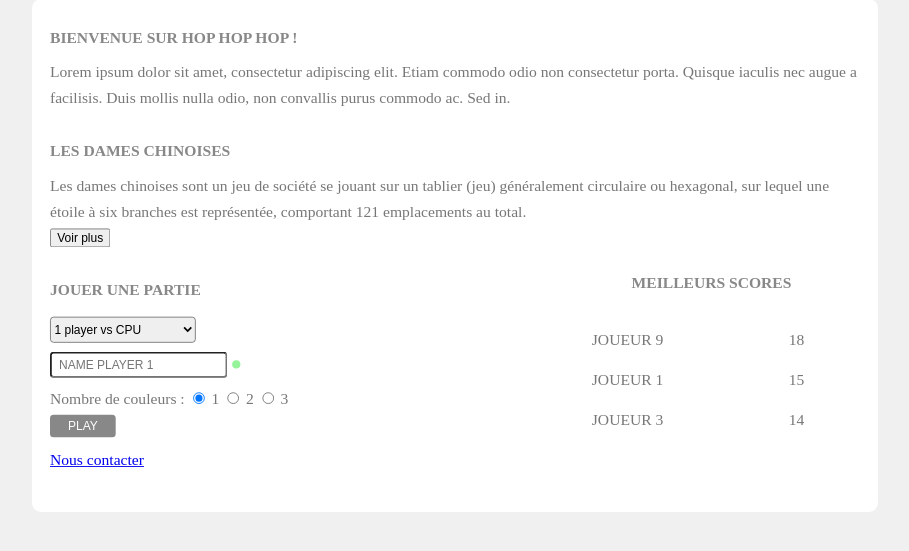
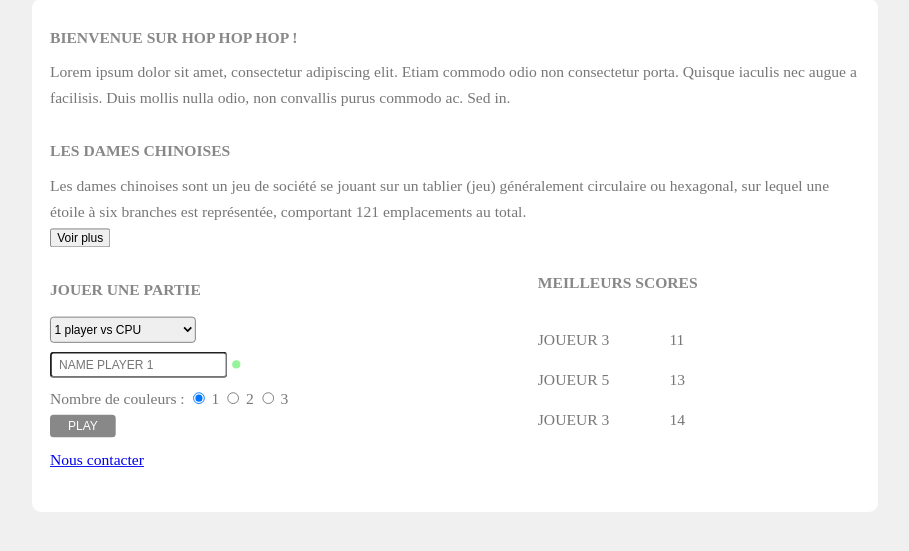
Before and after one commit to Khornya/dames-chinoises, a PHP site: page /home.php in a window 1280 px wide. Shown: the part 134-685 px from the top of the page, without its empty margins (185-1094 px from the left). Run offline with PHP 8.4, Linux system fonts and the light colour scheme; data comes from the database, SQL or seed files in the repository.

Commit message:
bug fix
bouton see more
image de fond du plateau
ordre des meilleurs scores

```diff
--- a/home.php
+++ b/home.php
@@ -23,7 +23,7 @@
           <p>
           Les dames chinoises sont un jeu de société se jouant sur un tablier (jeu) généralement circulaire ou hexagonal, sur lequel une étoile à six branches est représentée, comportant 121 emplacements au total.
           </p>
-          <div id="seemore">
+          <div id="seemore" style='display:none'>
             orem ipsum dolor sit amet, consectetur adipiscing elit. Etiam commodo odio non consectetur porta. Quisque iaculis nec augue a facilisis. Duis mollis nulla odio, non convallis purus commodo ac. Sed in. orem ipsum dolor sit amet, consectetur adipiscing elit. Etiam commodo odio non consectetur porta. Quisque iaculis nec augue a facilisis. Duis mollis nulla odio, non convallis purus commodo ac. Sed in.
           </div>
           <button id="voirPlus" onclick="seemore()">Voir plus</button>
@@ -76,13 +76,13 @@
           <?php
             try
             {
-              $bdd = new PDO('mysql:host=localhost;dbname=dames_chinoises;charset=utf8', 'root', 'root');
+              $bdd = new PDO('mysql:host=localhost;dbname=dames_chinoises;charset=utf8', 'root', '');
             }
               catch(Exception $e)
             {
               die('Erreur : '.$e->getMessage());
             }
-            $reponse = $bdd->query('SELECT nom, score FROM scores ORDER BY score DESC LIMIT 0, 3');
+            $reponse = $bdd->query('SELECT nom, score FROM scores ORDER BY score ASC LIMIT 0, 3');
             while ($donnees = $reponse->fetch())
             {
               echo "<tr>";
--- a/style.css
+++ b/style.css
@@ -80,11 +80,6 @@
   padding: 10px 0px;
 }
 
-#seemore
-{
-  display: none;
-}
-
 #main_wrapper
 {
   width: 900px;
@@ -96,30 +91,9 @@
   margin-top: 50px;
 }
 
-#main_title
-{
-  flex-direction: column;
-  justify-content: flex-end;
-}
-
-#banner
-{
-  margin: auto;
-  display: none; /* penser à remettre */
-}
-
 #game
 {
   width:60%;
-/*  border: 5px solid green;*/
-}
-
-#score
-{
-  width:30%;
-  text-align: left;
-/*  border: 5px solid red;*/
-  margin-left: 60px;
 }
 
 #test
@@ -133,17 +107,17 @@
   display: flex;
   justify-content: space-between;
   align-items: center;
-  background-image: url(images/board.png);
-  background-repeat: no-repeat;
-  background-position: center;
-  background-size: contain;
 }
 
 #board
 {
   display: flex;
   flex-direction: column;
-  padding-left: 10px;
+  background-image: url(images/board.png);
+  background-repeat: no-repeat;
+  background-position: center;
+  background-size: contain;
+  min-width: 650px;
 }
 
 .line
@@ -169,7 +143,6 @@
   margin-left: 3px;
   margin-right: 3px;
   height: 25px;
-  /*cursor: move;*/
 }
 
 .cell > img
@@ -191,11 +164,6 @@
   margin: 5px 0 0 0;
 }
 
-.player_score
-{
-  margin: 0 0 2px 0;
-}
-
 .imagetag
 {
   height: 10px;
```
